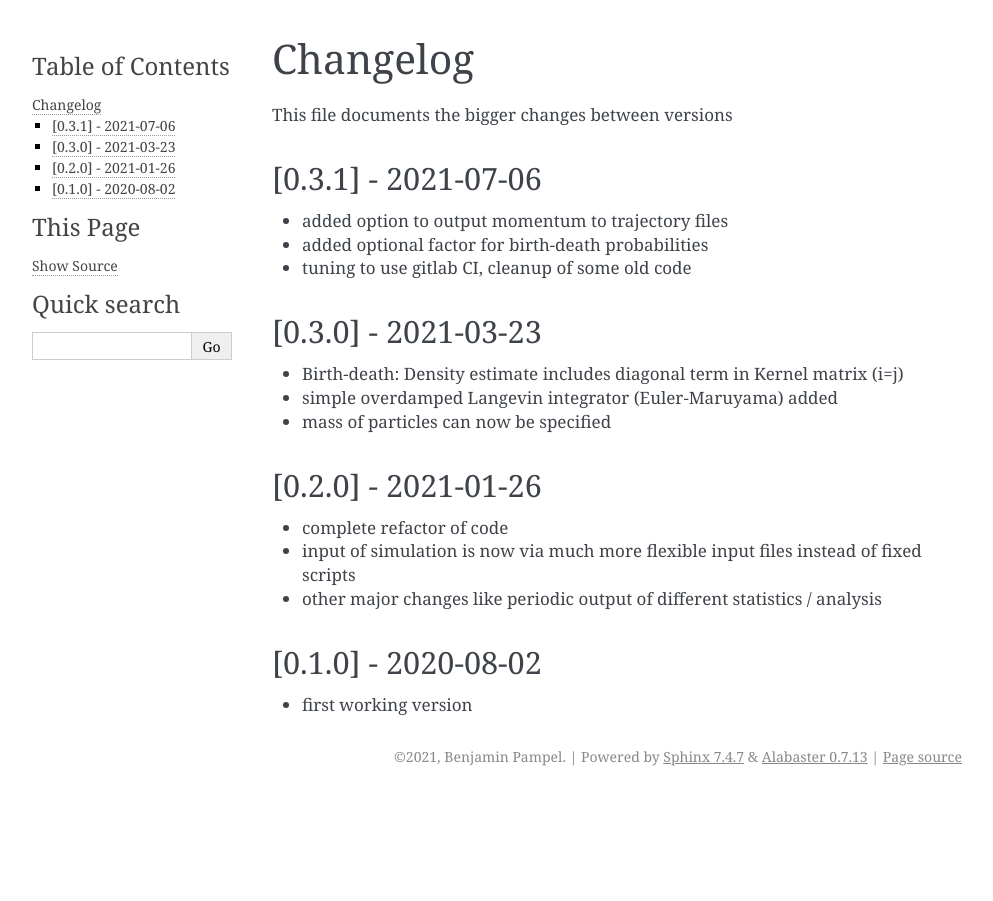
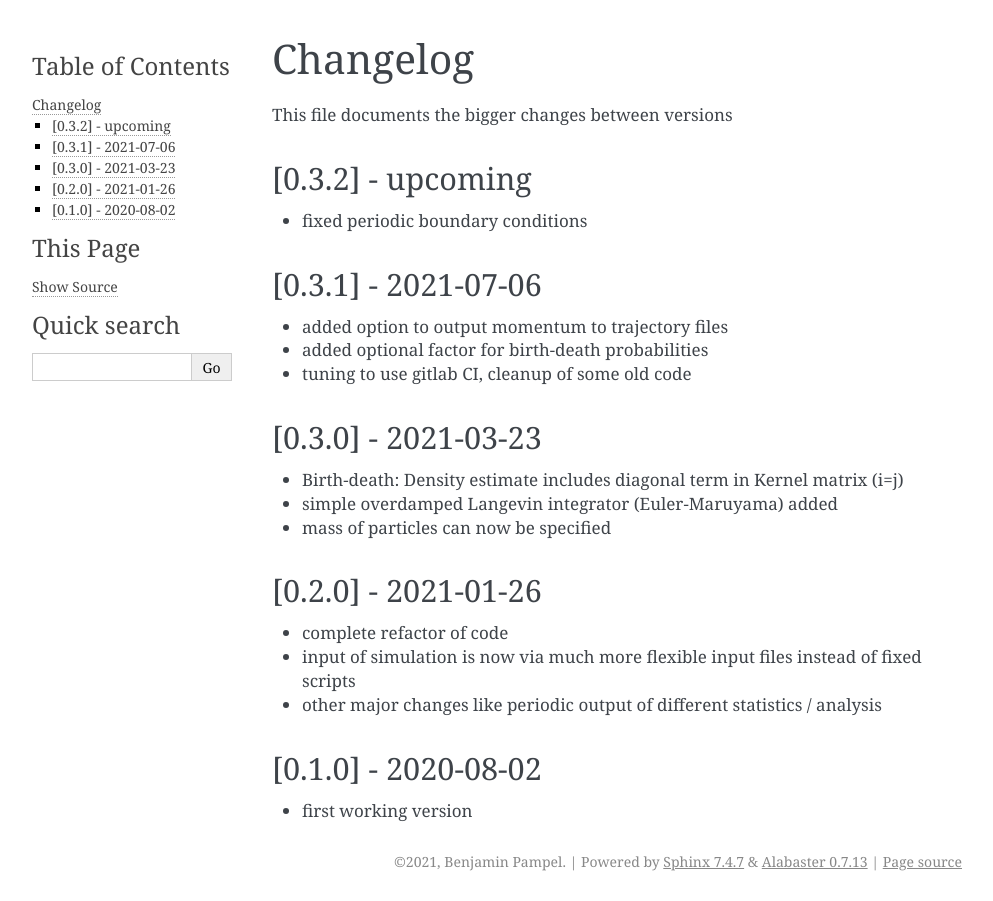
Before and after one commit to bpampel/bdld, a Sphinx documentation site: the page built from docs/changelog.rst, in a window 1280 px wide. Shown: the whole page, without its empty margins (148-1141 px from the left). Built offline with Sphinx 7.4.7, drawn with Linux system fonts in a browser that asks for light colours.

Commit message:
Add to changelog

```diff
--- a/docs/changelog.rst
+++ b/docs/changelog.rst
@@ -4,6 +4,10 @@ Changelog
 ***************************************
 This file documents the bigger changes between versions
 
+[0.3.2] - upcoming
+^^^^^^^^^^^^^^^^^^^^^^
+
+- fixed periodic boundary conditions
 
 [0.3.1] - 2021-07-06
 ^^^^^^^^^^^^^^^^^^^^^^^
```
